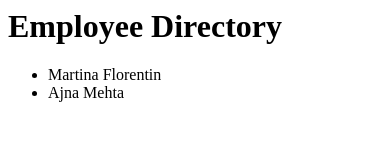
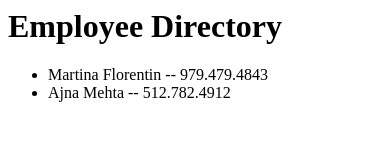
Before and after one commit to stacy-the-office-admin/employee-directory, a plain HTML site: page index.html in a window 390 px wide. Drawn offline with Linux system fonts and the light colour scheme.

Commit message:
Add phone number

```diff
--- a/index.html
+++ b/index.html
@@ -5,7 +5,7 @@
   <body>
     <h1>Employee Directory</h1>
     <ul>
-      <li>Martina Florentin</li>
-      <li>Ajna Mehta</li>
+      <li>Martina Florentin -- 979.479.4843</li>
+      <li>Ajna Mehta -- 512.782.4912</li>
   </body>
 </html>
```
